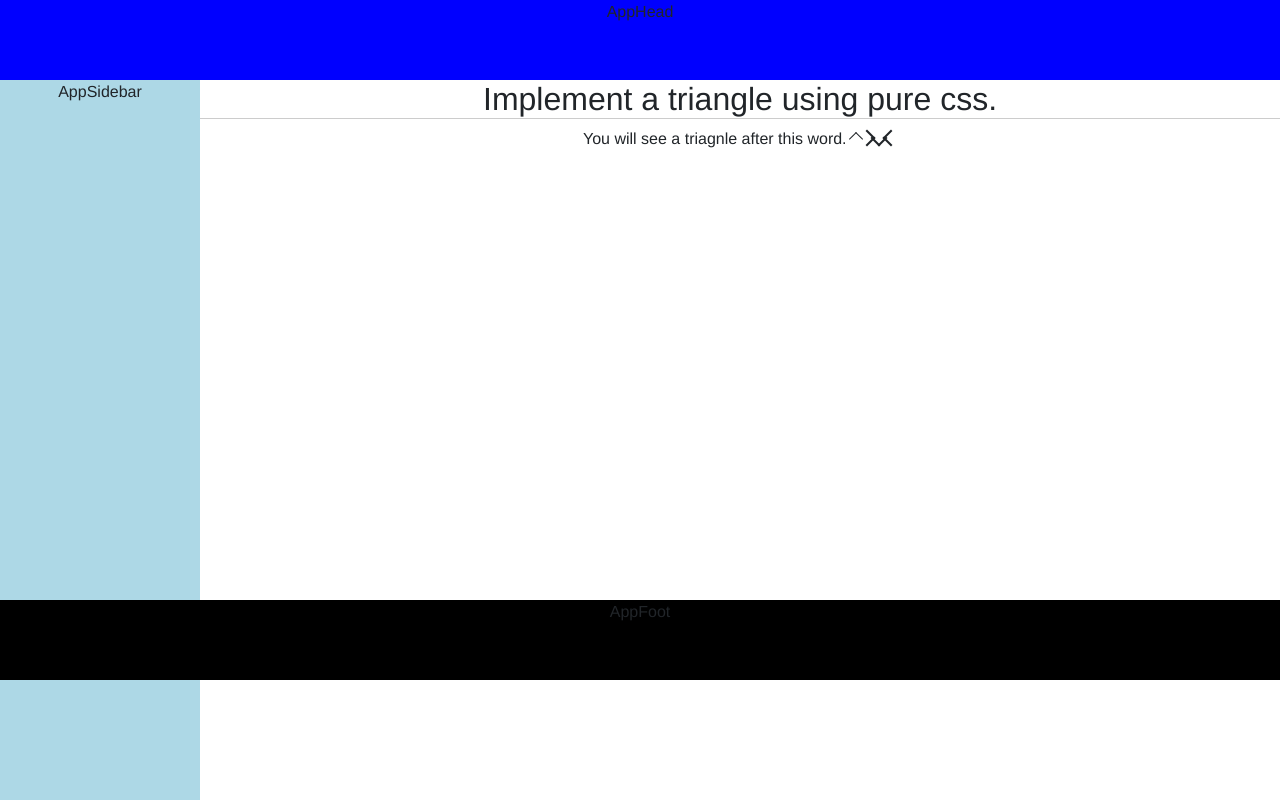
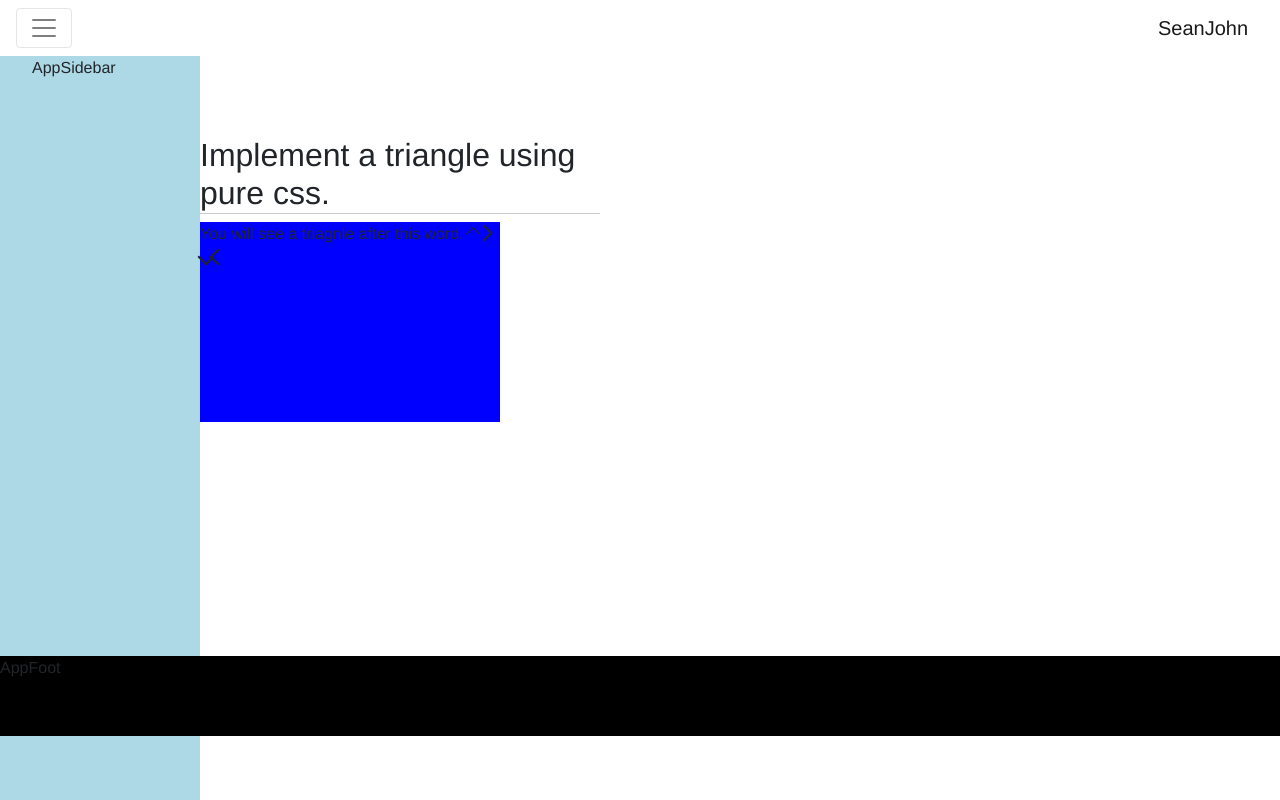
Before and after one commit to Johnsoon92/vue-blog, a Vue app: page /#/ in a window 1280 px wide. Shown: the top 800 px of the page. Built offline with nearby package versions, Linux system fonts and the light colour scheme.

Commit message:
add menu 1

```diff
--- a/src/App.vue
+++ b/src/App.vue
@@ -25,6 +25,11 @@ export default {
     AppSidebar,
     AppFoot,
   },
+  data() {
+    return {
+
+    }
+  },
   created() {
 
   },
@@ -37,17 +42,14 @@ export default {
   font-family: 'Avenir', Helvetica, Arial, sans-serif;
   -webkit-font-smoothing: antialiased;
   -moz-osx-font-smoothing: grayscale;
-  text-align: center;
   position: relative;
-  max-height: 9999px;
 }
-.app-head {
+.app-head-b {
   position: fixed;
   z-index: 10;
   top: 0;
   width: 100%;
   height: 80px;
-  background-color: blue;
 }
 .app-sidebar {
   float: left;
--- a/src/components/AppHead.vue
+++ b/src/components/AppHead.vue
@@ -1,14 +1,35 @@
 <template>
-  <div class="app-head">
-    {{message}}
-  </div>
+  <b-navbar class="app-head" toggleable>
+    <b-navbar-toggle target="nav_collapse"></b-navbar-toggle>
+    <b-navbar-brand>
+      SeanJohn
+    </b-navbar-brand>
+    <b-collapse is-nav id="nav_collapse">
+      <b-navbar-nav>
+        <b-nav-item>
+          前端
+        </b-nav-item>
+        <b-nav-item-dropdown text="后端" right>
+          <b-dropdown-item>
+            JAVA
+          </b-dropdown-item>
+          <b-dropdown-item>
+            MySql
+          </b-dropdown-item>
+        </b-nav-item-dropdown>
+        <b-nav-form>
+          <b-form-input class="mr-sm-2" type="text" placeholder="搜索..."></b-form-input>
+          <b-button class="my-2 my-sm-0" type="submit">搜索</b-button>
+        </b-nav-form>
+      </b-navbar-nav>
+    </b-collapse>
+  </b-navbar >
 </template>
 
 <script type="text/javascript">
   export default {
     data() {
       return {
-        message: 'AppHead'
       }
     },
     methods: {
@@ -19,6 +40,5 @@
 
 <style lang="scss" rel="stylesheet/scss">
   .app-head {
-    background-color: yellow;
   }
 </style>
--- a/src/components/AppSidebar.vue
+++ b/src/components/AppSidebar.vue
@@ -1,14 +1,23 @@
 <template>
-  <div class="app-sidebar">
+  <b-nav class="app-sidebar">
+    <b-nav-item>
+
+    </b-nav-item>
     {{message}}
-  </div>
+  </b-nav>
 </template>
 
 <script type="text/javascript">
   export default {
     data() {
       return {
-        message: 'AppSidebar'
+        message: 'AppSidebar',
+        pages: [
+          {
+            name: '',
+            route: '',
+          }
+        ]
       }
     },
     methods: {
--- a/src/pages/HomePage.vue
+++ b/src/pages/HomePage.vue
@@ -1,7 +1,7 @@
 <template>
   <div class="home-page">
-    <div>
-      <h2>Implement a triangle using pure css.</h2>
+    <h2>Implement a triangle using pure css.</h2>
+    <div class="center">
       You will see a triagnle after this word.
       <IconTriangle width="10px" :weight="1" orient="up"></IconTriangle>
       <IconTriangle orient="right"></IconTriangle>
@@ -36,6 +36,15 @@
     width: 100%;
     h2 {
       border-bottom: 1px solid #ccc;
+      width: 400px;
+    }
+    .center {
+      position: fixed;
+      background-color: blue;
+      width: 300px;
+      height: 200px;
+      top: (50vh -100px);
+      left: (50vw -150px);
     }
   }
 </style>
```
